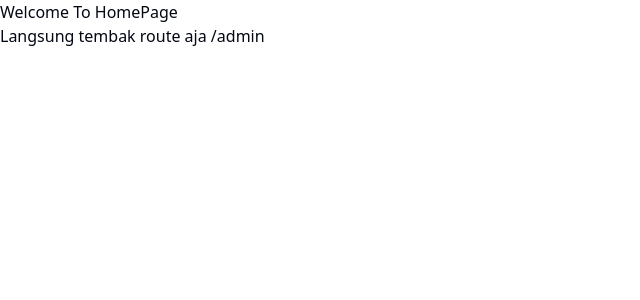
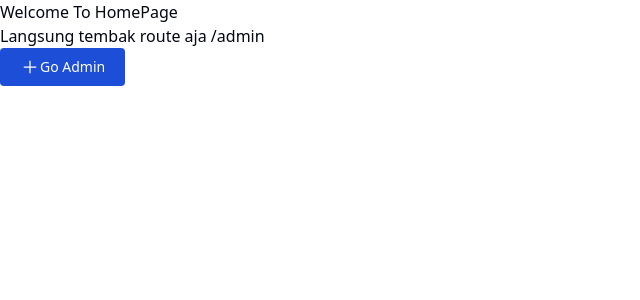
Before and after one commit to ianbom/rental-nextjs, a Next.js app: page / in a window 1280 px wide. Shown: the top 300 px of the page, without its empty margins (0-640 px from the left). Built offline with nearby package versions, Linux system fonts and the light colour scheme.

Commit message:
yey bisa

```diff
--- a/app/page.tsx
+++ b/app/page.tsx
@@ -1,9 +1,11 @@
+import { GoAdmin } from "@/kendaraan_components/button";
 
 export default function Home() {
   return (
     <>
     <h1>Welcome To HomePage</h1>
         <h1>Langsung tembak route aja /admin</h1>
+        <GoAdmin/>
     </>
 
   )
--- a/kendaraan_components/button.tsx
+++ b/kendaraan_components/button.tsx
@@ -93,3 +93,16 @@ export const SubmitCustomer = ({ Label }: { Label: string }) => {
         </button>
     );
 };
+
+
+export const GoAdmin = () => {
+    return (
+        <Link
+            href="/admin"
+            className="inline-flex items-center space-x-1 text-white bg-blue-700 hover:bg-blue-800 px-5 py-[9px] rounded-sm text-sm">
+
+            <IoAddSharp size={20} />
+            Go Admin
+        </Link>
+    )
+}
```
